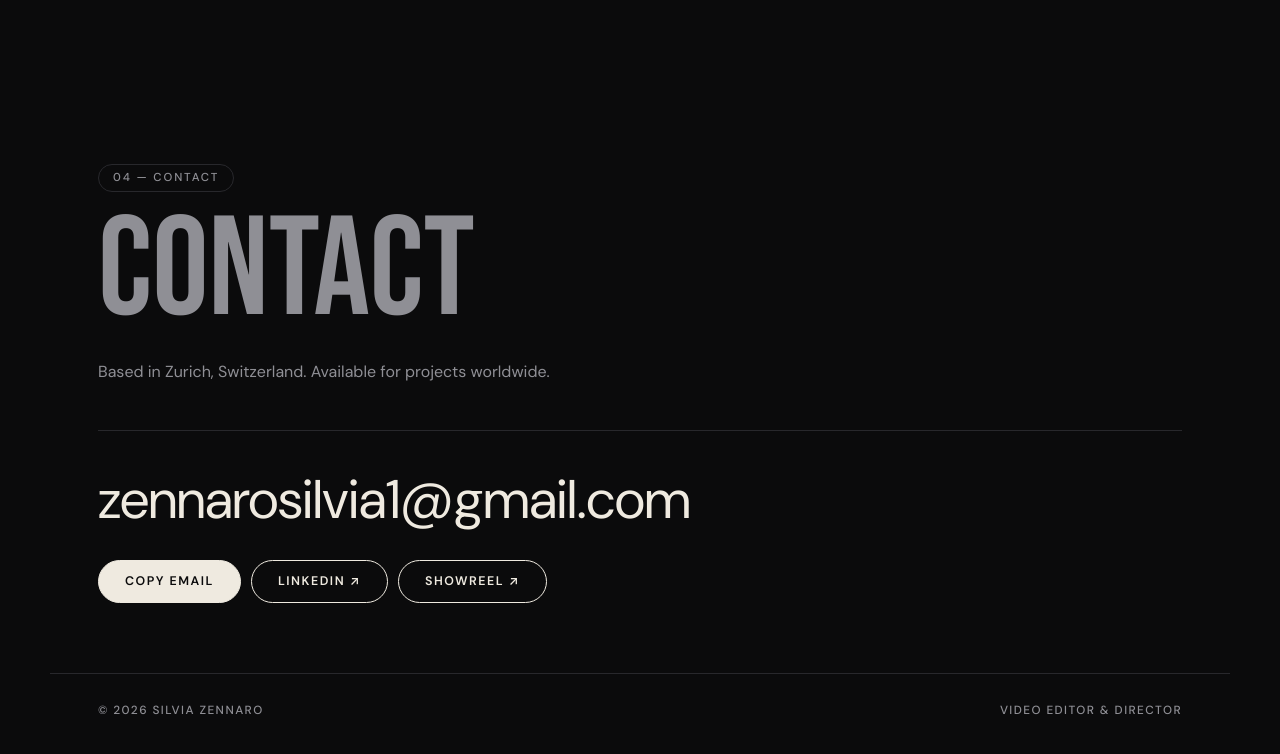
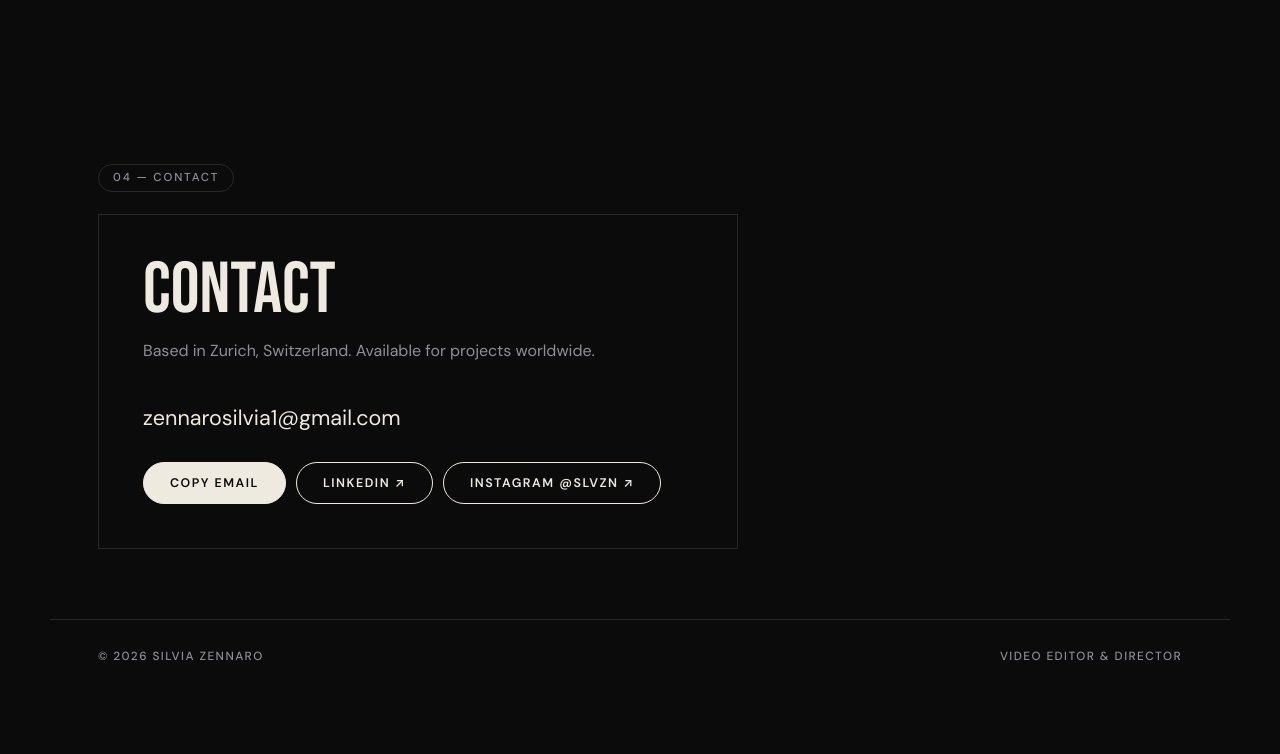
Before and after one commit to SilviaZennaro/silviazennaro.github.io, a plain HTML site: page index.html in a window 1280 px wide. Shown: the part 9379-10133 px from the top of the page. After the commit the page ends 10084 px from the top, so only its background shows below. Drawn offline with Linux system fonts and the light colour scheme.

Commit message:
Add files via upload

```diff
--- a/index.html
+++ b/index.html
@@ -7,7 +7,7 @@
   <meta name="description" content="Silvia Zennaro, Italian video editor and director based in Zurich. Fiction, documentary and commercial work. Available worldwide.">
   <meta name="theme-color" content="#0b0b0c">
   <link rel="preload" href="fonts/bebas-neue.woff2" as="font" type="font/woff2" crossorigin>
-  <link rel="stylesheet" href="style.css?v=3">
+  <link rel="stylesheet" href="style.css?v=4">
   <script>document.documentElement.classList.add('js');</script>
 </head>
 <body>
@@ -265,14 +265,14 @@
       <section class="sec contact" id="contact">
         <div class="head-wrap">
           <span class="chip rv">04 — Contact</span>
-          <p class="big rv">Contact</p>
-          <p class="rv">Based in Zurich, Switzerland. Available for projects worldwide.</p>
-          <div class="contact-mail rv">
+          <div class="contact-box rv">
+            <p class="big">Contact</p>
+            <p>Based in Zurich, Switzerland. Available for projects worldwide.</p>
             <a class="mail" href="mailto:zennarosilvia1@gmail.com">zennarosilvia1@gmail.com</a>
             <div class="contact-actions">
               <button type="button" class="btn solid" id="copy-mail" data-mail="zennarosilvia1@gmail.com">Copy email</button>
               <a class="btn" href="https://www.linkedin.com/in/silviazennaro" target="_blank" rel="noopener">LinkedIn &#8599;</a>
-              <a class="btn" href="https://youtu.be/8YOSUMAj_lc" target="_blank" rel="noopener">Showreel &#8599;</a>
+              <a class="btn" href="https://www.instagram.com/slvzn/" target="_blank" rel="noopener">Instagram @slvzn &#8599;</a>
             </div>
           </div>
         </div>
--- a/style.css
+++ b/style.css
@@ -370,10 +370,11 @@ header { background: var(--bg); backdrop-filter: none; -webkit-backdrop-filter:
 .reel iframe { display: block; width: 100%; height: 100%; border: 0; }
 .reel-link { margin: 14px 0 0; font-size: .86rem; } .reel-link a { color: var(--muted); }
 
-/* contact: the address and a few links */
-.contact-mail { margin-top: 44px; padding-top: 36px; border-top: 1px solid var(--line); }
-.contact-mail .mail { display: inline-block; max-width: 100%; color: var(--text); text-decoration: none; font: 400 clamp(1.3rem, 5vw, 3.4rem)/1.2 var(--sans); overflow-wrap: anywhere; }
-.contact-mail .mail:hover { text-decoration: underline; text-underline-offset: 8px; text-decoration-thickness: 1px; }
+/* contact: everything in one box */
+.contact-box { max-width: 640px; margin-top: 22px; padding: clamp(24px, 5vw, 44px); border: 1px solid var(--line); }
+.contact .contact-box .big { margin: 0 0 16px; color: var(--text); font-size: clamp(2.8rem, 7vw, 4.5rem); }
+.contact-box .mail { display: inline-block; max-width: 100%; margin-top: 24px; color: var(--text); text-decoration: none; font: 400 clamp(1.05rem, 3.6vw, 1.35rem)/1.3 var(--sans); overflow-wrap: anywhere; }
+.contact-box .mail:hover { text-decoration: underline; text-underline-offset: 6px; text-decoration-thickness: 1px; }
 .contact-actions { display: flex; flex-wrap: wrap; gap: 10px; margin-top: 28px; }
 button.btn { cursor: pointer; font-family: var(--sans); }
 
```
